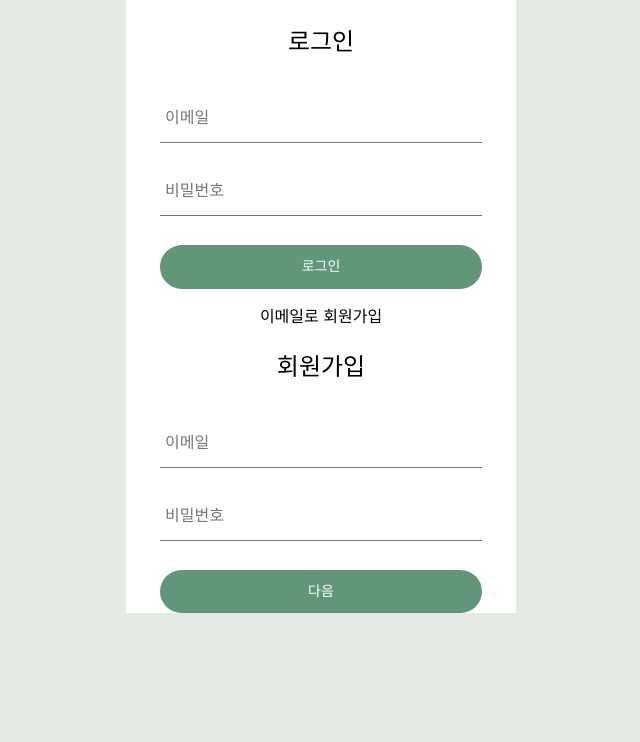
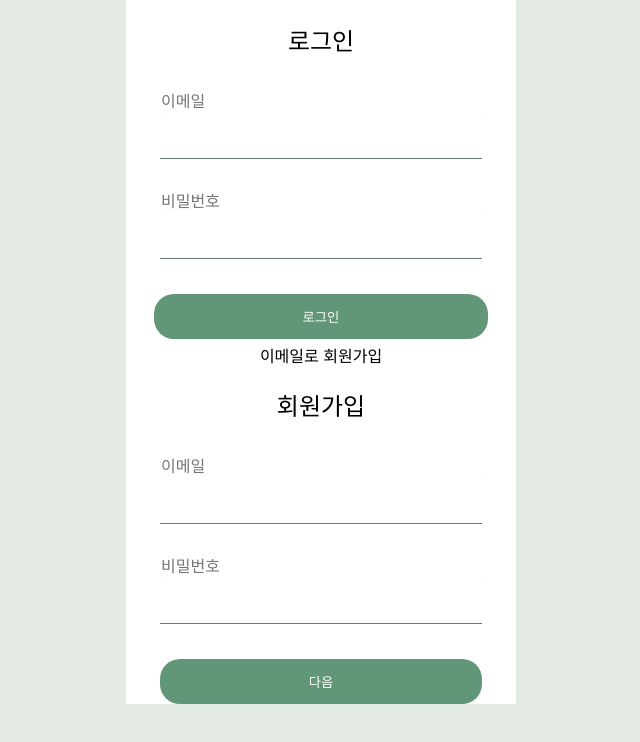
Before and after one commit to FRONTENDSCHOOL5/final-23-Food-zip, a React (Create React App) app: page /signup in a window 1280 px wide. Shown: the top 742 px of the page, without its empty margins (319-959 px from the left). Built offline with nearby package versions, Linux system fonts and the light colour scheme.

Commit message:
Feat : Form-Validation
유효성 검사를 위한 기능을 react-hook-form을 활용해서 구현

```diff
--- /dev/null
+++ b/src/components/common/Button/Button.jsx
@@ -0,0 +1,48 @@
+import React from "react";
+import styled from "styled-components";
+
+const ButtonStyle = styled.button`
+  display: block;
+  border-radius: 20px;
+  margin: 10px auto;
+  padding: ${props =>
+    props.size === "s"
+      ? "7px 11px"
+      : props.size === "ms"
+      ? "8px 32px"
+      : props.size === "m"
+      ? "8px 42px"
+      : "13px 149px"};
+  background-color: ${props =>
+    props.bgColor === "active"
+      ? "#286140"
+      : props.bgColor === "inactive"
+      ? "#629678"
+      : "#fffff"};
+  border: ${props => (props.border === "active" ? "1px solid #DBDBDB" : null)};
+  color: ${props => (props.color === "active" ? "#767676" : "#ffffff")};
+`;
+export default function Button({
+  type,
+  content,
+  size,
+  bgColor,
+  color,
+  border,
+  disabled,
+  onClick,
+}) {
+  return (
+    <ButtonStyle
+      type={type ? "button" : "submit"}
+      size={size}
+      bgColor={bgColor}
+      color={color}
+      border={border}
+      disabled={disabled}
+      onClick={onClick}
+    >
+      {content}
+    </ButtonStyle>
+  );
+}
--- a/src/components/common/Form.jsx
+++ b/src/components/common/Form.jsx
@@ -1,5 +1,7 @@
-import React, { useState } from "react";
+import React from "react";
 import styled from "styled-components";
+import { useForm } from "react-hook-form";
+
 const StyledForm = styled.form`
   margin-top: 40px;
 `;
@@ -9,16 +11,12 @@ const StyledInputContainer = styled.div`
 `;
 
 const StyledLabel = styled.label`
-  position: absolute;
-  top: 50%;
-  left: 35px;
-  transform: translateY(-50%);
-  padding: 0 4px;
+  display: block;
+  text-align: left;
+  padding: 0 35px;
   font-size: 16px;
   color: #767676;
   pointer-events: none;
-  transition: 0.5s;
-  z-index: 1;
 `;
 
 const StyledInput = styled.input`
@@ -28,87 +26,69 @@ const StyledInput = styled.input`
   border: none;
   box-shadow: 0 1px 0 0 #677880;
   height: 48px;
-  transition: all 0.2s;
   border-radius: 4px 4px 0 0;
-  padding: 0 16px;
+  padding: 0 px;
   font-size: 16px;
-  margin: 0 auto 25px auto;
+  margin: 0 auto 36px auto;
   outline: none;
   background: transparent;
-  z-index: -1;
-
-  &:focus ~ ${StyledLabel}, &:valid ~ ${StyledLabel} {
-    top: -5px;
-    color: #286140;
-    font-size: 12px;
-  }
+`;
+const StyledError = styled.small`
+  font-size: 12px;
+  color: red;
+  position: absolute;
+  bottom: -18px;
+  left: 35px;
 `;
 
-export default function Form() {
-  const [email, setEmail] = useState("");
-  const [password, setPassword] = useState("");
-  const [emailFocused, setEmailFocused] = useState(false);
-  const [passwordFocused, setPasswordFocused] = useState(false);
-
-  const handleEmailChange = event => {
-    setEmail(event.target.value);
-  };
-
-  const handlePasswordChange = event => {
-    setPassword(event.target.value);
-  };
-
-  const handleEmailFocus = () => {
-    setEmailFocused(true);
-  };
-
-  const handlePasswordFocus = () => {
-    setPasswordFocused(true);
-  };
+const Form = ({ onSubmit }) => {
+  const {
+    register,
+    handleSubmit,
+    formState: { errors },
+  } = useForm({ mode: "onChange" });
 
   return (
-    <StyledForm>
+    <StyledForm onSubmit={handleSubmit(onSubmit)}>
       <StyledInputContainer>
+        <StyledLabel htmlFor="email">이메일</StyledLabel>
         <StyledInput
-          value={email}
-          onChange={handleEmailChange}
-          onFocus={handleEmailFocus}
-          className="input-style"
-          id="user-ID"
-          type="email"
-          required
+          id="email"
+          type="text"
+          autoComplete="off" // Corrected attribute name
+          {...register("email", {
+            required: "이메일은 필수 입력입니다.",
+            pattern: {
+              value:
+                /^[0-9a-zA-Z]([-_.]?[0-9a-zA-Z])*@[0-9a-zA-Z]([-_.]?[0-9a-zA-Z])*.[a-zA-Z]{2,3}$/i,
+              message: "이메일 형식에 맞지 않습니다.",
+            },
+          })}
         />
-        <StyledLabel
-          htmlFor="user-ID"
-          style={{
-            top: email || emailFocused ? "-5px" : "50%",
-            fontSize: email || emailFocused ? "12px" : "16px",
-          }}
-        >
-          이메일
-        </StyledLabel>
+        {errors.email && (
+          <StyledError role="alert">{errors.email.message}</StyledError>
+        )}
       </StyledInputContainer>
 
       <StyledInputContainer>
+        <StyledLabel htmlFor="password">비밀번호</StyledLabel>
         <StyledInput
-          value={password}
-          onChange={handlePasswordChange}
-          onFocus={handlePasswordFocus}
-          className="input-style"
-          id="user-PW"
+          id="password"
           type="password"
-          required
+          {...register("password", {
+            required: "비밀번호는 필수 입력입니다.",
+            pattern: {
+              value: /^(?=.*[!@#$%^&*])[a-zA-Z0-9!@#$%^&*]{6,}$/,
+              message: "비밀번호 형식에 맞지 않습니다.",
+            },
+          })}
         />
-        <StyledLabel
-          htmlFor="user-PW"
-          style={{
-            top: password || passwordFocused ? "-5px" : "50%",
-            fontSize: password || passwordFocused ? "12px" : "16px",
-          }}
-        >
-          비밀번호
-        </StyledLabel>
+        {errors.password && (
+          <StyledError role="alert">{errors.password.message}</StyledError>
+        )}
       </StyledInputContainer>
     </StyledForm>
   );
-}
+};
+
+export default Form;
--- a/src/pages/AuthorPage/Login/Login.jsx
+++ b/src/pages/AuthorPage/Login/Login.jsx
@@ -1,7 +1,7 @@
 import React from "react";
 import { Link } from "react-router-dom";
 import styled, { css } from "styled-components";
-import Button from "../../../components/common/Button";
+import Button from "../../../components/common/Button/Button";
 import Form from "../../../components/common/Form";
 
 const Section = styled.section`
@@ -31,7 +31,12 @@ export default function Login() {
     <Section className="l-wrapper">
       <LoginTitle>로그인</LoginTitle>
       <Form />
-      <StyledButton type="submit" className="btn-login" content="로그인" />
+      <StyledButton
+        type="submit"
+        className="btn-login"
+        bgColor="inactive"
+        content="로그인"
+      />
       <a href="#" className="join-email">
         이메일로 회원가입
       </a>
--- a/src/pages/AuthorPage/SignUp/SignUp.jsx
+++ b/src/pages/AuthorPage/SignUp/SignUp.jsx
@@ -1,6 +1,6 @@
 import React from "react";
 import styled, { css } from "styled-components";
-import Button from "../../../components/common/Button";
+import Button from "../../../components/common/Button/Button";
 import Form from "../../../components/common/Form";
 
 const Section = styled.section`
@@ -27,7 +27,12 @@ export default function SignUp() {
       <Section className="l-wrapper">
         <SignUpTitle>회원가입</SignUpTitle>
         <Form />
-        <StyledButton type="submit" className="btn-login" content="다음" />
+        <StyledButton
+          type="submit"
+          className="btn-login"
+          bgColor="inactive"
+          content="다음"
+        />
       </Section>
     </>
   );
```
